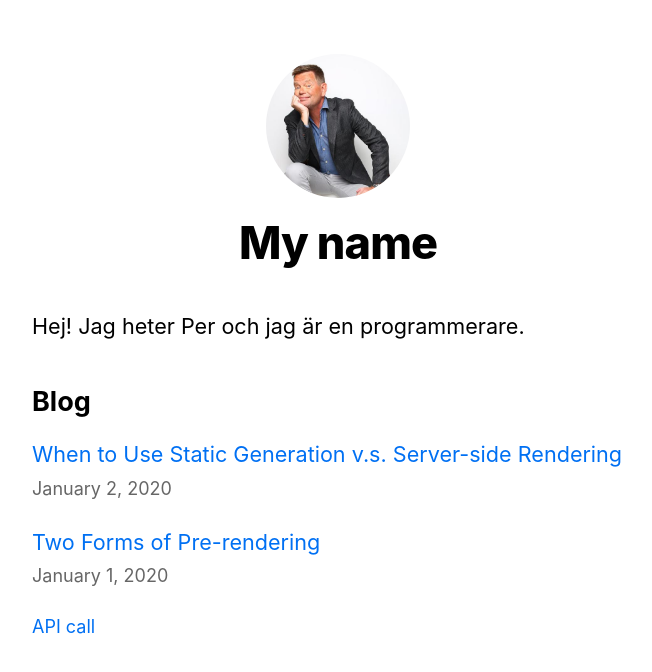
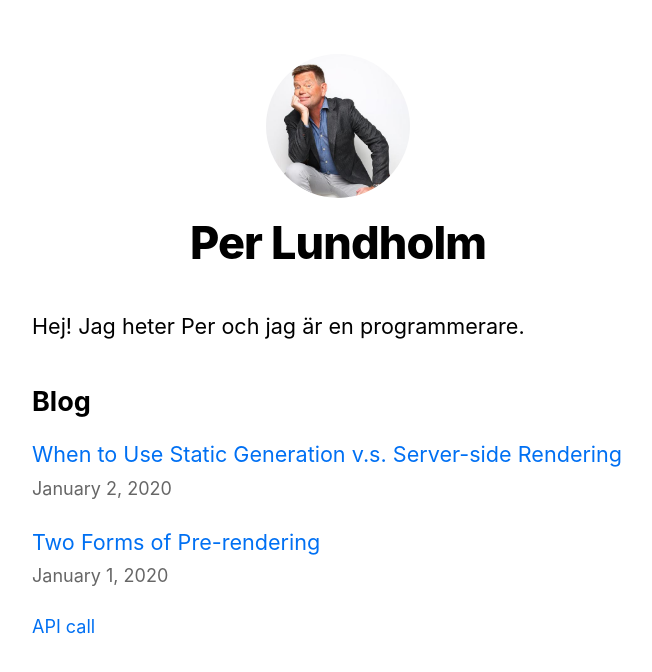
Before and after one commit to perty/nextjs-blog, a Next.js app: page / in a window 1280 px wide. Shown: the top 672 px of the page, without its empty margins (302-954 px from the left). Built offline with nearby package versions, Linux system fonts and the light colour scheme.

Commit message:
Correct the name

```diff
--- a/components/layout.js
+++ b/components/layout.js
@@ -5,7 +5,7 @@ import Link from "next/link";
 import Image from "next/image";
 
 export const siteTitle="THE SITE";
-export const name="My name"
+export const name="Per Lundholm"
 
 
 export default function Layout({ children, home}) {
```
